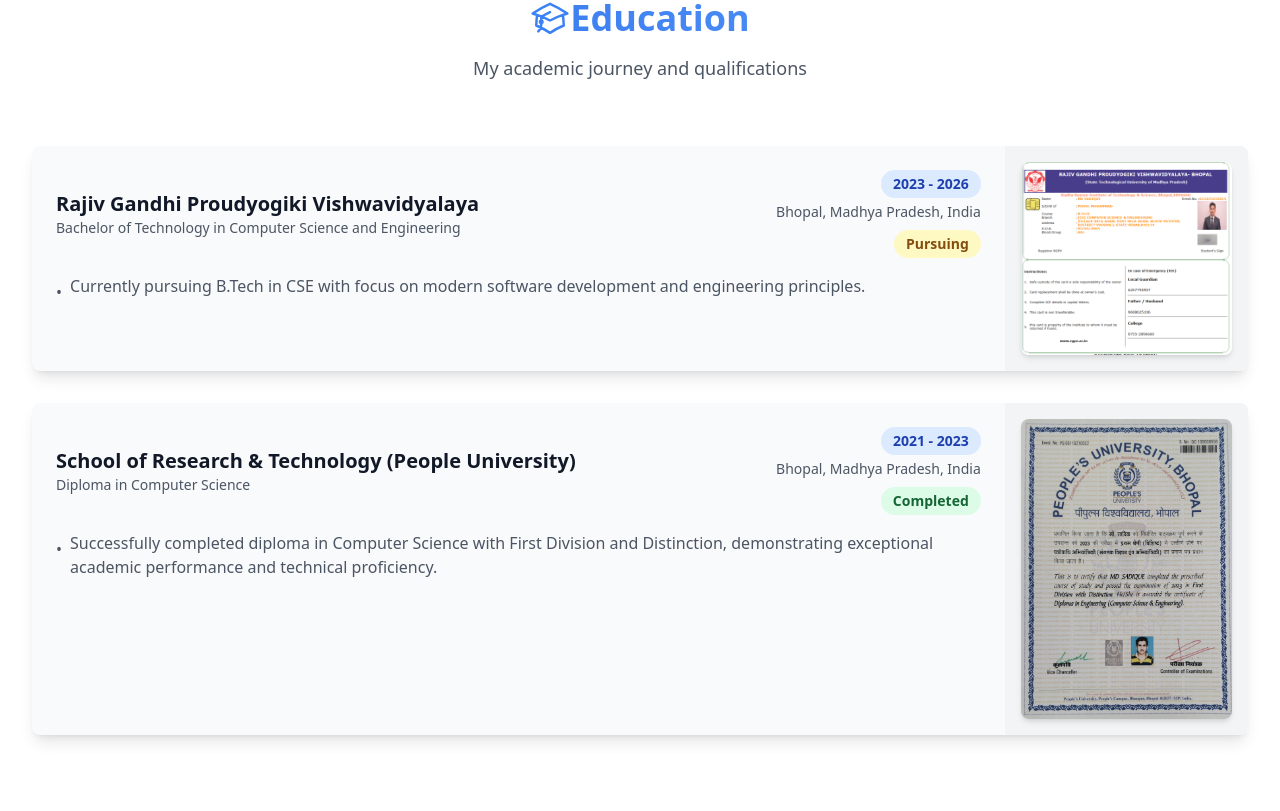
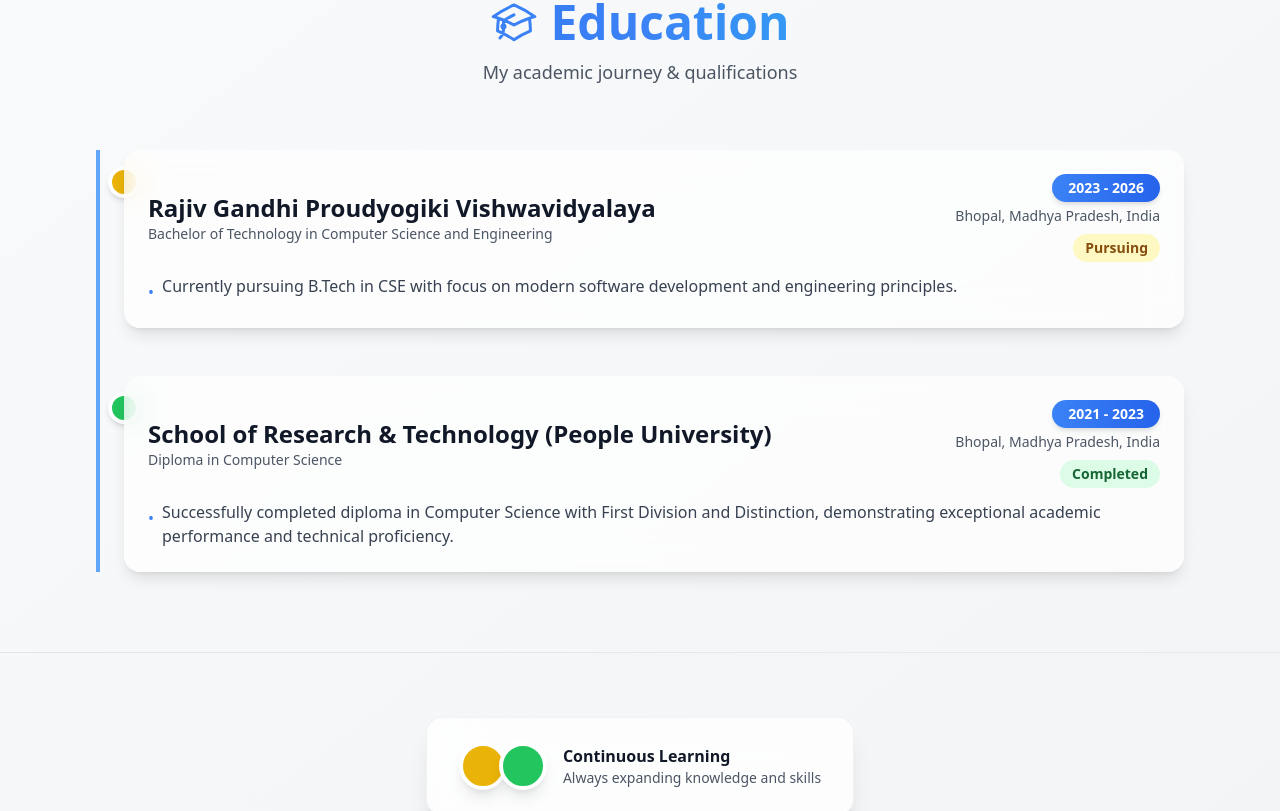
Before and after one commit to sadique-2004/Portfolio, a React (Create React App) app: page / in a window 1280 px wide. Shown: the part 8307-9118 px from the top of the page. Built offline with nearby package versions, Linux system fonts and the light colour scheme.

Commit message:
updated education, delete the digree image

```diff
--- a/src/components/Education.jsx
+++ b/src/components/Education.jsx
@@ -1,132 +1,73 @@
-import React, { useState } from 'react';
-import { motion, AnimatePresence } from 'framer-motion';
-import { AcademicCapIcon, ClockIcon, MapPinIcon } from '@heroicons/react/24/outline';
-import diplomaImage from '../assets/images/diploma.jpg';
-import btechImage from '../assets/images/btech.jpg';
+
+import React from "react";
+import { motion } from "framer-motion";
+import { AcademicCapIcon } from "@heroicons/react/24/outline";
 
 const Education = () => {
-  const [selectedCertificate, setSelectedCertificate] = useState(null);
-
   const education = [
     {
-      degree: 'Bachelor of Technology',
-      field: 'Computer Science and Engineering',
-      institution: 'Rajiv Gandhi Proudyogiki Vishwavidyalaya',
-      location: 'Bhopal, Madhya Pradesh, India',
-      duration: '2023 - 2026',
-      status: 'Pursuing',
+      degree: "Bachelor of Technology",
+      field: "Computer Science and Engineering",
+      institution: "Rajiv Gandhi Proudyogiki Vishwavidyalaya",
+      location: "Bhopal, Madhya Pradesh, India",
+      duration: "2023 - 2026",
+      status: "Pursuing",
       description: [
-        'Currently pursuing B.Tech in CSE with focus on modern software development and engineering principles.',
-        // 'Learning core computer science fundamentals',
-        // 'Participating in coding competitions'
+        "Currently pursuing B.Tech in CSE with focus on modern software development and engineering principles.",
       ],
-      // achievements: [
-      //   'Learning core computer science fundamentals',
-      //   'Participating in coding competitions'
-      // ],
-      certificate: btechImage
     },
     {
-      degree: 'Diploma',
-      field: 'Computer Science',
-      institution: 'School of Research & Technology (People University)',
-      location: 'Bhopal, Madhya Pradesh, India',
-      duration: '2021 - 2023',
-      status: 'Completed',
+      degree: "Diploma",
+      field: "Computer Science",
+      institution: "School of Research & Technology (People University)",
+      location: "Bhopal, Madhya Pradesh, India",
+      duration: "2021 - 2023",
+      status: "Completed",
       description: [
-        'Successfully completed diploma in Computer Science with First Division and Distinction, demonstrating exceptional academic performance and technical proficiency.',
-        // 'Specialized in computer Science',
-        // 'Completed multiple technical projects with excellence',
+        "Successfully completed diploma in Computer Science with First Division and Distinction, demonstrating exceptional academic performance and technical proficiency.",
       ],
-      // achievements: [
-      //   'Graduated with First Division and Distinction',
-      //   'Achieved outstanding academic performance'
-      // ],
-      certificate: diplomaImage
-    }
+    },
   ];
 
   return (
-    <section id="education" className="py-20 bg-white dark:bg-gray-900">
-      <AnimatePresence>
-        {selectedCertificate && (
+    <section id="education" className="py-20 bg-gradient-to-br from-gray-50 to-gray-100 dark:from-gray-900 dark:to-gray-950">
+      <div className="max-w-6xl mx-auto px-4 sm:px-6 lg:px-8">
+        {/* Header */}
         <motion.div
-            initial={{ opacity: 0 }}
-            animate={{ opacity: 1 }}
-            exit={{ opacity: 0 }}
-            onClick={() => setSelectedCertificate(null)}
-            className="fixed inset-0 bg-black bg-opacity-75 z-50 flex items-center justify-center p-4"
-          >
-            <motion.div
-              initial={{ scale: 0.5, opacity: 0 }}
-              animate={{ scale: 1, opacity: 1 }}
-              exit={{ scale: 0.5, opacity: 0 }}
-              transition={{ type: "spring", duration: 0.5 }}
-              onClick={e => e.stopPropagation()}
-              className="relative max-w-4xl w-full bg-white dark:bg-gray-800 rounded-lg overflow-hidden"
-            >
-              <img
-                src={selectedCertificate}
-                alt="Certificate Full View"
-                className="w-full h-auto"
-              />
-              <button
-                onClick={() => setSelectedCertificate(null)}
-                className="absolute top-4 right-4 bg-white dark:bg-gray-800 rounded-full p-2 shadow-lg hover:bg-gray-100 dark:hover:bg-gray-700 transition-colors duration-200"
-              >
-                <svg
-                  className="w-6 h-6 text-gray-600 dark:text-gray-300"
-                  fill="none"
-                  stroke="currentColor"
-                  viewBox="0 0 24 24"
-                >
-                  <path
-                    strokeLinecap="round"
-                    strokeLinejoin="round"
-                    strokeWidth={2}
-                    d="M6 18L18 6M6 6l12 12"
-                  />
-                </svg>
-              </button>
-            </motion.div>
-          </motion.div>
-        )}
-      </AnimatePresence>
-
-      <div className="max-w-7xl mx-auto px-4 sm:px-6 lg:px-8">
-        <motion.div
-          initial={{ opacity: 0, y: 20 }}
+          initial={{ opacity: 0, y: 30 }}
           whileInView={{ opacity: 1, y: 0 }}
           viewport={{ once: true }}
-          transition={{ duration: 0.5 }}
+          transition={{ duration: 0.6 }}
           className="text-center mb-16"
         >
-
-          <h2 className="text-4xl font-bold bg-gradient-to-r from-blue-600 to-blue-400 bg-clip-text text-transparent mb-4 flex items-center justify-center">
-            <AcademicCapIcon className="w-10 h-10 text-blue-500" />
+          <h2 className="text-4xl md:text-5xl font-bold bg-gradient-to-r from-blue-600 via-blue-500 to-cyan-400 bg-clip-text text-transparent flex items-center justify-center gap-3">
+            <AcademicCapIcon className="w-12 h-12 text-blue-500" />
             Education
           </h2>
-          <p className="text-lg text-gray-600 dark:text-gray-300">
-            My academic journey and qualifications
+          <p className="mt-3 text-lg text-gray-600 dark:text-gray-300">
+            My academic journey & qualifications
           </p>
         </motion.div>
 
-        <div className="space-y-8">
+        {/* Timeline */}
+        <div className="relative border-l-4 border-blue-400 dark:border-blue-600">
           {education.map((edu, index) => (
             <motion.div
               key={edu.degree}
-              initial={{ opacity: 0, y: 20 }}
-              whileInView={{ opacity: 1, y: 0 }}
+              initial={{ opacity: 0, x: index % 2 === 0 ? -50 : 50 }}
+              whileInView={{ opacity: 1, x: 0 }}
               viewport={{ once: true }}
-              transition={{ duration: 0.5, delay: index * 0.1 }}
-              className="bg-gray-50 dark:bg-gray-800 rounded-lg shadow-lg overflow-hidden"
+              transition={{ duration: 0.6, delay: index * 0.2 }}
+              className="mb-12 ml-6 relative"
             >
-              <div className="lg:flex">
-                {/* Information Section - 80% width */}
-                <div className="lg:w-[80%] p-6">
-                  <div className="flex flex-col md:flex-row md:items-center justify-between mb-4">
+              {/* Timeline dot */}
+              <span className={`absolute -left-4 top-4 w-8 h-8 ${edu.status === "Completed" ? "bg-green-500" : "bg-yellow-500"} rounded-full border-4 border-white dark:border-gray-900 shadow-md`}></span>
+
+              {/* Card */}
+              <div className="p-6 bg-white/70 dark:bg-gray-800/60 backdrop-blur-lg rounded-2xl shadow-lg hover:shadow-2xl transition-shadow duration-300">
+                <div className="flex flex-col md:flex-row md:items-center md:justify-between mb-3">
                   <div>
-                      <h3 className="text-xl font-bold text-gray-900 dark:text-white">
+                    <h3 className="text-2xl font-bold text-gray-900 dark:text-white">
                       {edu.institution}
                     </h3>
                     <p className="text-sm text-gray-600 dark:text-gray-300">
@@ -134,68 +75,48 @@
                     </p>
                   </div>
                   <div className="mt-2 md:mt-0 text-left md:text-right">
-                      <span className="inline-block bg-blue-100 text-blue-800 dark:bg-blue-900 dark:text-blue-200 rounded-full px-3 py-1 text-sm font-semibold">
+                    <span className="inline-block bg-gradient-to-r from-blue-500 to-blue-600 text-white rounded-full px-4 py-1 text-sm font-semibold shadow-md">
                       {edu.duration}
                     </span>
                     <p className="text-sm text-gray-600 dark:text-gray-300 mt-1">
                       {edu.location}
                     </p>
-                      <span className={`inline-block px-3 py-1 rounded-full text-sm font-semibold mt-2 ${edu.status === 'Completed'
-                        ? 'bg-green-100 text-green-800 dark:bg-green-900 dark:text-green-200'
-                        : 'bg-yellow-100 text-yellow-800 dark:bg-yellow-900 dark:text-yellow-200'
-                        }`}>
+                    <span
+                      className={`inline-block px-3 py-1 rounded-full text-sm font-semibold mt-2 ${edu.status === "Completed"
+                          ? "bg-green-100 text-green-800 dark:bg-green-900 dark:text-green-200"
+                          : "bg-yellow-100 text-yellow-800 dark:bg-yellow-900 dark:text-yellow-200"
+                        }`}
+                    >
                       {edu.status}
                     </span>
                   </div>
                 </div>
 
-                  <ul className="list-none space-y-2 text-gray-600 dark:text-gray-300">
+                {/* Description */}
+                <ul className="list-none space-y-2 text-gray-700 dark:text-gray-300 mt-3">
                   {edu.description.map((item, i) => (
                     <li key={i} className="flex items-start">
-                        <span className="mr-2 mt-1.5">•</span>
+                      <span className="mr-2 mt-1.5 text-blue-500">•</span>
                       <span>{item}</span>
                     </li>
                   ))}
                 </ul>
-
-                  {edu.achievements && (
-                    <div className="mt-4">
-                      <h4 className="text-sm font-semibold text-gray-900 dark:text-white mb-2">
-                        Key Achievements:
-                      </h4>
-                      <ul className="list-none space-y-2 text-gray-600 dark:text-gray-300">
-                        {edu.achievements.map((achievement, i) => (
-                          <li key={i} className="flex items-start">
-                            <span className="mr-2 mt-1.5">•</span>
-                            <span>{achievement}</span>
-                          </li>
-                        ))}
-                      </ul>
-                    </div>
-                  )}
-                </div>
-
-                {/* Certificate Image Section - 20% width */}
-                {edu.certificate && (
-                  <div className="lg:w-[20%] p-4 flex items-center justify-center bg-gray-100 dark:bg-gray-700">
-                    <div
-                      className="cursor-pointer relative group"
-                      onClick={() => setSelectedCertificate(edu.certificate)}
-                    >
-                      <img
-                        src={edu.certificate}
-                        alt={`${edu.institution} Certificate`}
-                        className="w-full h-auto object-contain rounded-lg shadow-md group-hover:scale-105 transition-transform duration-300"
-                      />
-                      <div className="absolute inset-0 bg-black bg-opacity-30 rounded-lg opacity-0 group-hover:opacity-100 transition-opacity duration-300 flex items-center justify-center">
-                        <span className="text-white text-sm font-medium">Click to View</span>
-                      </div>
-                    </div>
-                  </div>
-                )}
               </div>
             </motion.div>
           ))}
+        </div>
+      </div>
+
+      <div className="text-center mt-20 pt-16 border-t border-gray-200 dark:border-gray-700">
+        <div className="inline-flex items-center space-x-4 bg-white/80 dark:bg-gray-800/80 backdrop-blur-xl rounded-2xl px-8 py-6 shadow-xl border border-gray-200/50 dark:border-gray-700/50">
+          <div className="flex -space-x-2">
+            <div className="w-12 h-12 bg-yellow-500 rounded-full border-4 border-white dark:border-gray-800 shadow-lg"></div>
+            <div className="w-12 h-12 bg-green-500 rounded-full border-4 border-white dark:border-gray-800 shadow-lg"></div>
+          </div>
+          <div className="text-left">
+            <p className="font-semibold text-gray-900 dark:text-white">Continuous Learning</p>
+            <p className="text-sm text-gray-600 dark:text-gray-300">Always expanding knowledge and skills</p>
+          </div>
         </div>
       </div>
     </section>
```
Lines whose indentation alone changed are shown as unchanged.
